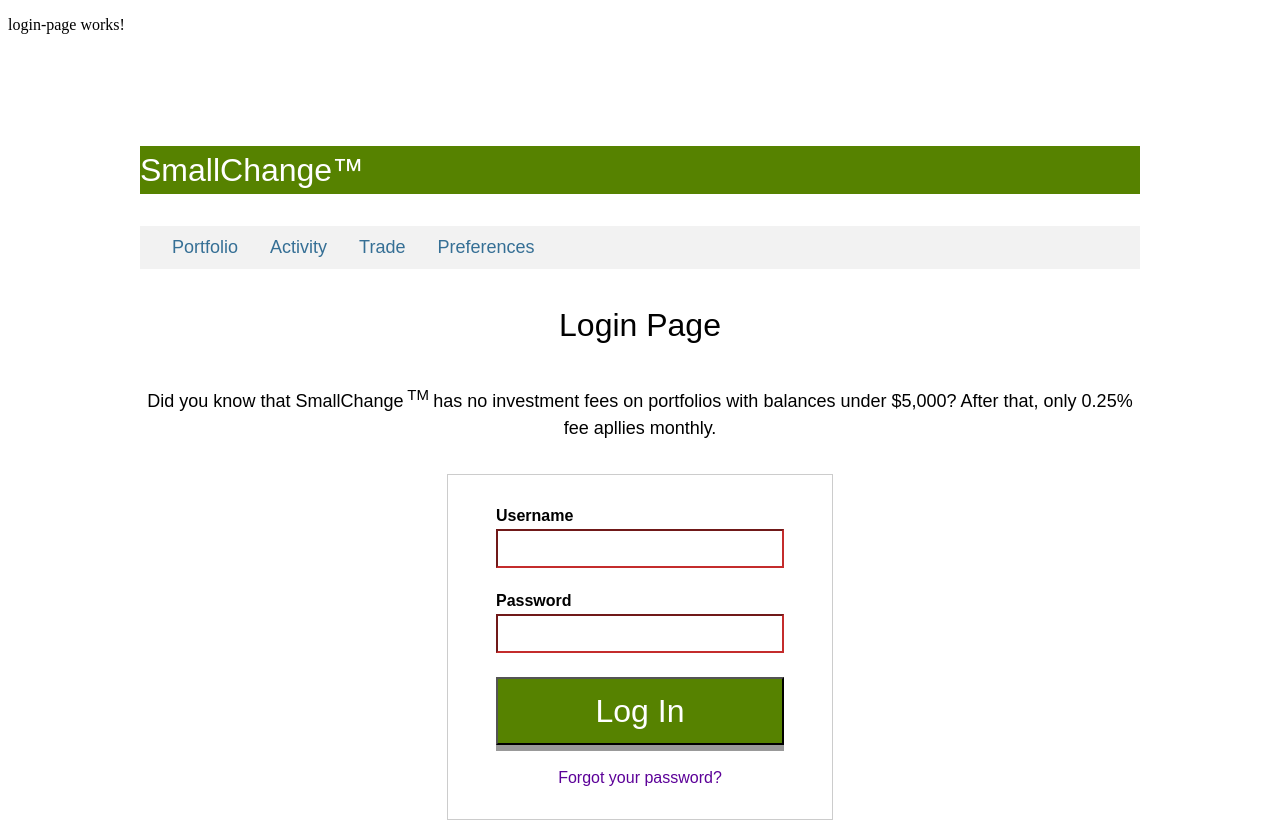
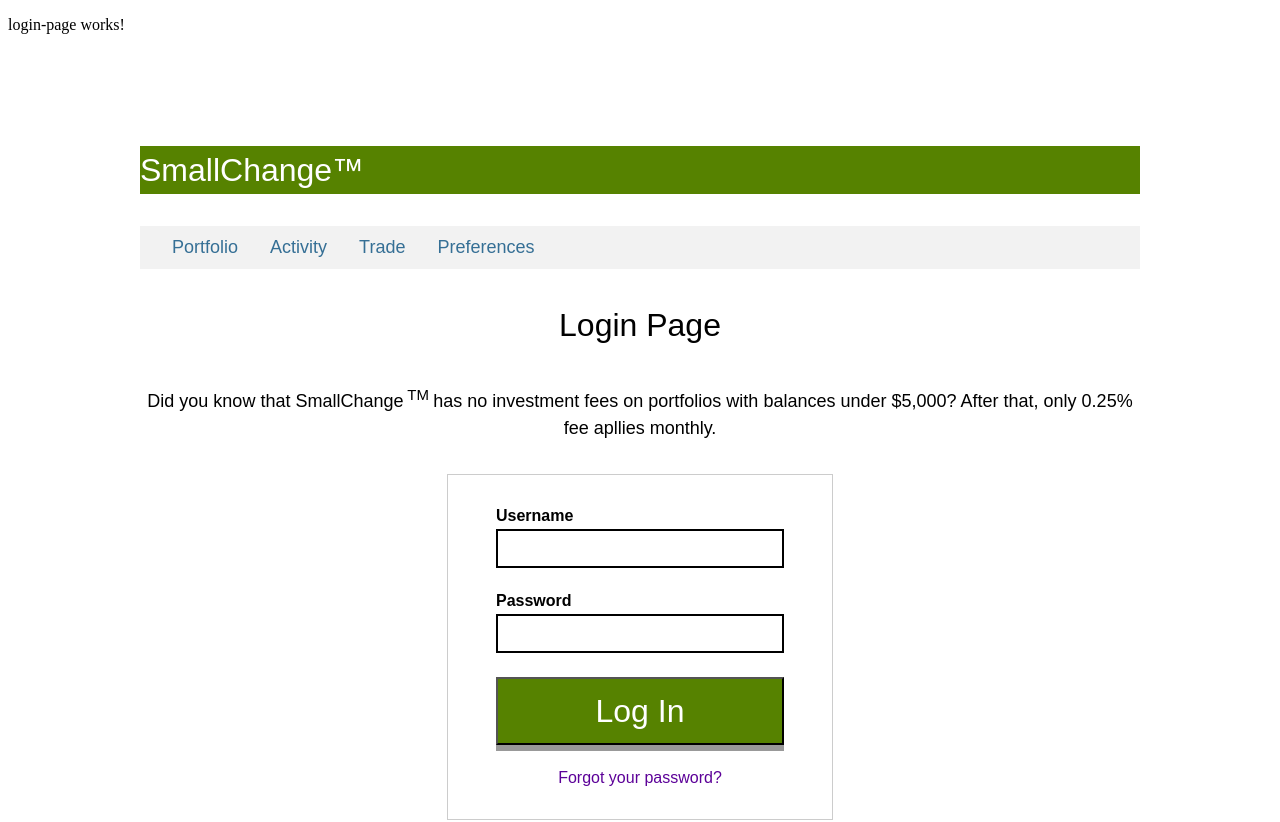
Before and after one commit to vivekrnavale/PomoCheetahs, an Angular app in the folder pomocheetahs/: page / in a window 1280 px wide. Shown: the top 822 px of the page. Built offline with nearby package versions, Linux system fonts and the light colour scheme.

Commit message:
fixed border issues in both form controls

```diff
--- a/pomocheetahs/src/app/molecules/password-form-control/password-form-control.component.css
+++ b/pomocheetahs/src/app/molecules/password-form-control/password-form-control.component.css
@@ -5,7 +5,7 @@
     display: block;
     box-sizing: border-box;
     padding: 0.25rem 1rem 0.25rem 1rem;
-    border-color: #c42c2c;
+
 }
 
 .invalidUsername {
@@ -15,3 +15,15 @@
     font-family: 'Fidelity Sans', 'Arial', sans-serif;
     text-align: center;
 }
+
+input[type=password]:focus {
+    outline: none !important;
+
+
+  }
+
+  input[type=password] {
+    outline: none !important;
+
+
+  }
--- a/pomocheetahs/src/app/molecules/password-form-control/password-form-control.component.html
+++ b/pomocheetahs/src/app/molecules/password-form-control/password-form-control.component.html
@@ -1,6 +1,6 @@
 <sc-atom-form-label [label]="label"> </sc-atom-form-label>
 
-<input #box (keyup)="onKey(box.value)" id="textinput" type="password" [style.border-color]="!matched ? 'red' : null" name="password" />
+<input #box (keyup)="onKey(box.value)" id="textinput" type="password"  [style.border]="!matched ? '2px solid red' : '2px solid black'" name="password" />
 
 <div *ngIf="!matched" class="invalidUsername">
     Invalid Password - Must contain only between 6 and 24 letters, numbers, underscores or hyphens.
--- a/pomocheetahs/src/app/molecules/username-form-control/username-form-control.component.css
+++ b/pomocheetahs/src/app/molecules/username-form-control/username-form-control.component.css
@@ -5,7 +5,7 @@
     display: block;
     box-sizing: border-box;
     padding: 0.25rem 1rem 0.25rem 1rem;
-    border-color: #c42c2c;
+
 }
 
 .invalidUsername {
@@ -15,3 +15,15 @@
     font-family: 'Fidelity Sans', 'Arial', sans-serif;
     text-align: center;
 }
+
+input[type=text]:focus {
+    outline: none !important;
+
+
+  }
+
+  input[type=text] {
+    outline: none !important;
+
+
+  }
--- a/pomocheetahs/src/app/molecules/username-form-control/username-form-control.component.html
+++ b/pomocheetahs/src/app/molecules/username-form-control/username-form-control.component.html
@@ -1,6 +1,6 @@
 <sc-atom-form-label [label]=label> </sc-atom-form-label>
 
-<input #box (keyup)="onKey(box.value)" id="textinput" [style.border-color]="!matched?'red':null" name="userName">
+<input #box (keyup)="onKey(box.value)" id="textinput" type="text" [style.border]="!matched?'2px solid red':'2px solid black'" name="userName">
 
 <div *ngIf="!matched" class="invalidUsername">
     Invalid Username - Must contain only between 3 and 18 letters, numbers, underscores or hyphens.
```
